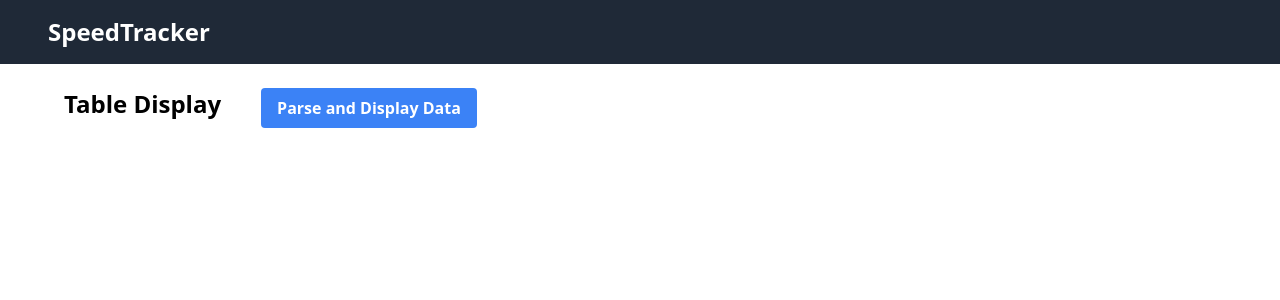
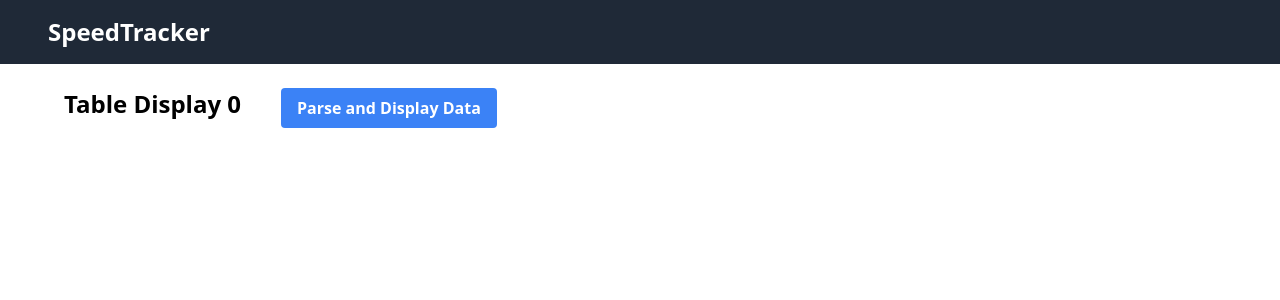
Before and after one commit to MatthiasSteininger/MedWeb, a React (Vite) app in the folder src/SpeedTracker/SpeedTrackerUI/: page /table in a window 1280 px wide. Shown: the top 300 px of the page. Built offline with nearby package versions, Linux system fonts and the light colour scheme.

Commit message:
count read file async showcase

```diff
--- a/src/SpeedTracker/SpeedTrackerUI/electron/main.ts
+++ b/src/SpeedTracker/SpeedTrackerUI/electron/main.ts
@@ -69,7 +69,7 @@ app.on('activate', () => {
   }
 })
 
-const delay = (ms: number) => new Promise(resolve => setTimeout(resolve, ms));
+// const delay = (ms: number) => new Promise(resolve => setTimeout(resolve, ms));
 
 //CUSTOM START
 // IPC listener to read file
--- a/src/SpeedTracker/SpeedTrackerUI/src/App.tsx
+++ b/src/SpeedTracker/SpeedTrackerUI/src/App.tsx
@@ -16,6 +16,11 @@ const App = () => {
           <Route path="/table" element={<TablePage />} />
           <Route path="/grid" element={<GridPage />} />
         </Routes>
+
+        {/* <div className='h-20 flex flex-row gap-6'>
+          <a className='text-red-800 p-5'>alöskdfjalö skd alöskdfjalöasd</a>
+          <a className='text-blue-800 p-2'>alöskdfjalö skd alöskdfjalöasd</a>
+        </div> */}
       </div>
     </Router>
   );
--- a/src/SpeedTracker/SpeedTrackerUI/src/components/Navbar.tsx
+++ b/src/SpeedTracker/SpeedTrackerUI/src/components/Navbar.tsx
@@ -5,7 +5,7 @@ function Navbar() {
   const navigate = useNavigate(); // Use the useNavigate hook
 
   return (
-    <nav className="bg-gray-800 w-full p-4 px-12 flex justify-between items-center h-auto">
+    <nav className="bg-gray-800 p-4 px-12 flex justify-between items-center h-auto w-full">
       <div className="text-white text-2xl font-bold cursor-pointer hover:text-gray-300" onClick={() => navigate('/')}>
         SpeedTracker
       </div>
--- a/src/SpeedTracker/SpeedTrackerUI/src/pages/TablePage.tsx
+++ b/src/SpeedTracker/SpeedTrackerUI/src/pages/TablePage.tsx
@@ -2,6 +2,7 @@ import React, { useState } from 'react';
 
 const TablePage = () => {
   const [raceResults, setRaceResults] = useState([]);
+  const [count, setCount] = useState(0);
 
   const loadFileContent = () => {
     const filePath = 'C:\\_GitHUB\\@LVR-P\\MedWeb\\src\\SpeedTracker\\Data\\data1.json';
@@ -9,12 +10,13 @@ const TablePage = () => {
     // Use the `readFile` function exposed via the preload script
     // window.ipcRenderer.invoke('read-file', filePath);
     // window.stone.readFile(filePath);
+
     window.electronAddon.readFile(filePath).then((content: string) => {
       console.log(content); // Print file content to the console
       // const raceResultsJson = content.substring(0, 400);
       // i also had to trim in order for it to work - i guess the fileend newline
 
-      const raceResultsLines = content.trim().split('\n'); //he was not a fan of \r\n - even tho notepad told me that was the content
+      const raceResultsLines = content.trim().split('\n').slice(0, 100); //he was not a fan of \r\n - even tho notepad told me that was the content
       const localRaceResults: any = raceResultsLines.map((line) => JSON.parse(line)); //like select in linq -> map every json entry (string) to object
       setRaceResults(localRaceResults)
 
@@ -26,7 +28,7 @@ const TablePage = () => {
   return (
     <div className="p-6 px-16 flex flex-col">
       <div className='flex gap-10'>
-        <h1 className="text-2xl font-bold mb-4">Table Display</h1>
+        <h1 className="text-2xl font-bold mb-4" onClick={() => setCount(count + 1)}>Table Display {count}</h1>
         <button
           onClick={loadFileContent}
           className="bg-blue-500 hover:bg-blue-700 text-white font-bold py-2 px-4 rounded mb-4"
```
